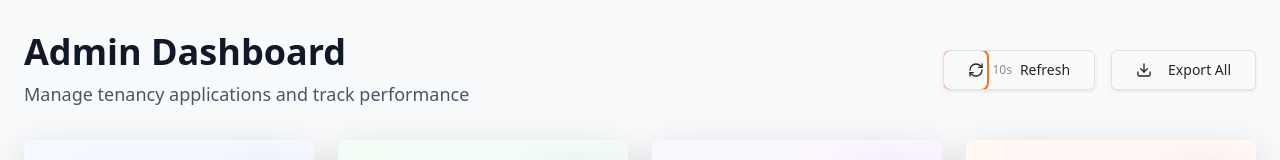
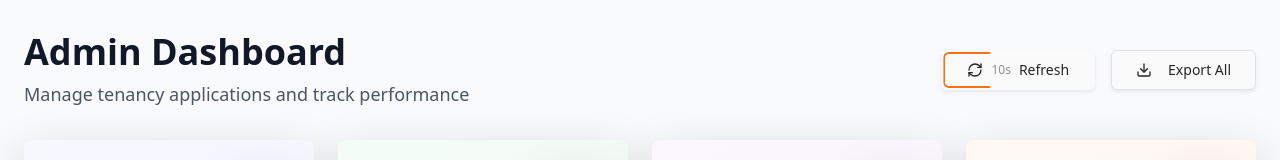
Before and after one commit to calvinwarwick/palmer-partners-forms, a React (Vite) app: page /admin in a window 1280 px wide. Shown: the top 160 px of the page. Built offline with nearby package versions, Linux system fonts and the light colour scheme; no server answers; the database is empty.

Commit message:
Reverted to commit 2e116df751a2d494738d8037416536d3d1324c8a

```diff
--- a/src/pages/Admin.tsx
+++ b/src/pages/Admin.tsx
@@ -241,33 +241,21 @@ const Admin = () => {
             </div>
             <div className="flex flex-wrap gap-3">
               <div className="relative">
-                <style>{`
-                  .progress-button {
-                    position: relative;
-                    overflow: hidden;
-                    border: 2px solid transparent;
-                  }
-
-                  .progress-button::before {
-                    content: "";
-                    position: absolute;
-                    top: -2px;
-                    left: -2px;
-                    width: ${progress}%;
-                    height: calc(100% + 4px);
-                    border: 2px solid #f97316;
-                    border-radius: 8px;
-                    box-sizing: border-box;
-                    z-index: 0;
-                    transition: width 1s linear;
-                  }
-                `}</style>
                 <Button
                   variant="outline"
                   onClick={handleManualRefresh}
                   disabled={refreshing}
-                  className="progress-button shadow-sm hover:shadow-md transition-shadow flex items-center gap-2 relative"
+                  className="shadow-sm hover:shadow-md transition-shadow flex items-center gap-2 relative overflow-hidden border-2 border-transparent"
+                  style={{
+                    '--progress': `${progress}%`
+                  } as React.CSSProperties & { '--progress': string }}
                 >
+                  <div
+                    className="absolute inset-0 border-2 border-orange-500 rounded-md transition-all duration-1000 ease-linear"
+                    style={{
+                      clipPath: `polygon(0 0, ${progress}% 0, ${progress}% 100%, 0 100%)`
+                    }}
+                  />
                   <RefreshCw className={`h-4 w-4 ${refreshing ? 'animate-spin' : ''} relative z-10`} />
                   <span className="text-xs font-medium opacity-50 relative z-10">{timeLeft}s</span>
                   <span className="relative z-10">{refreshing ? 'Refreshing...' : 'Refresh'}</span>
```
